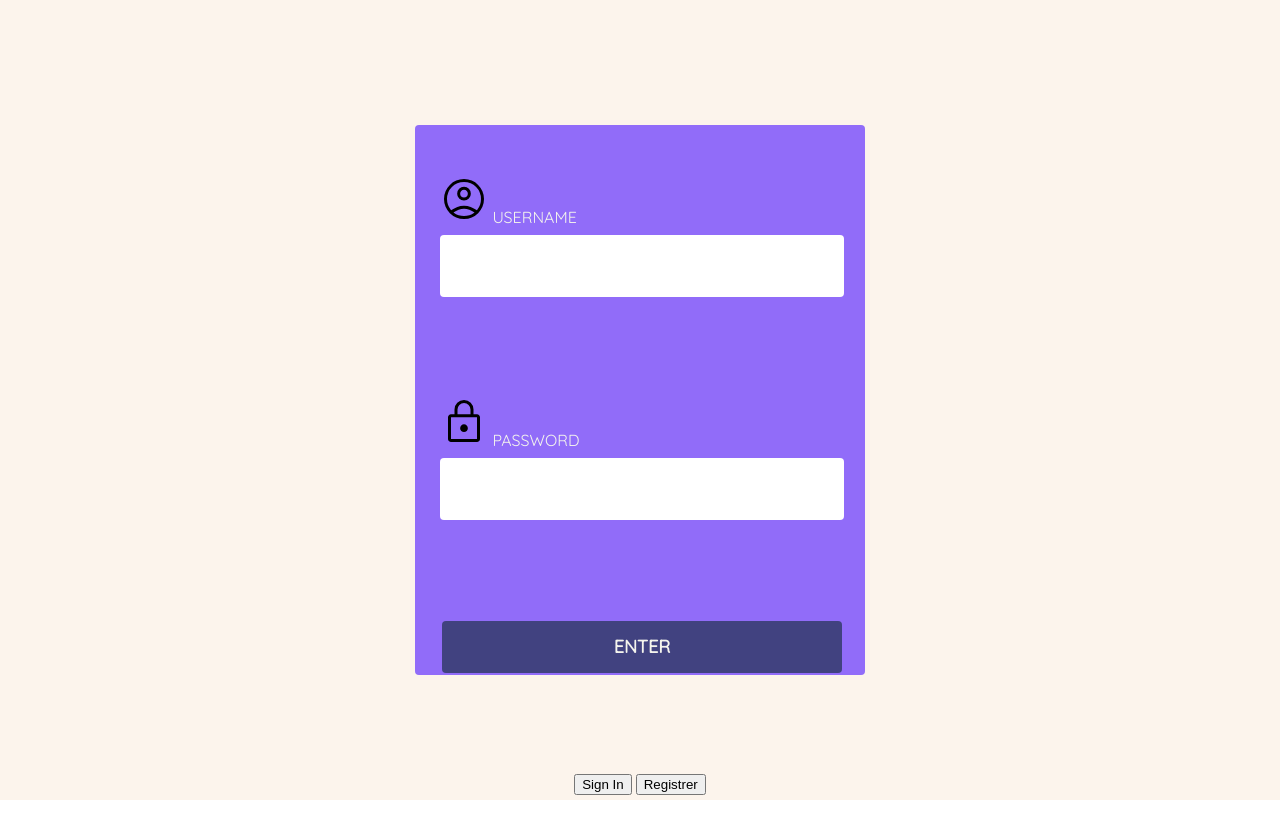
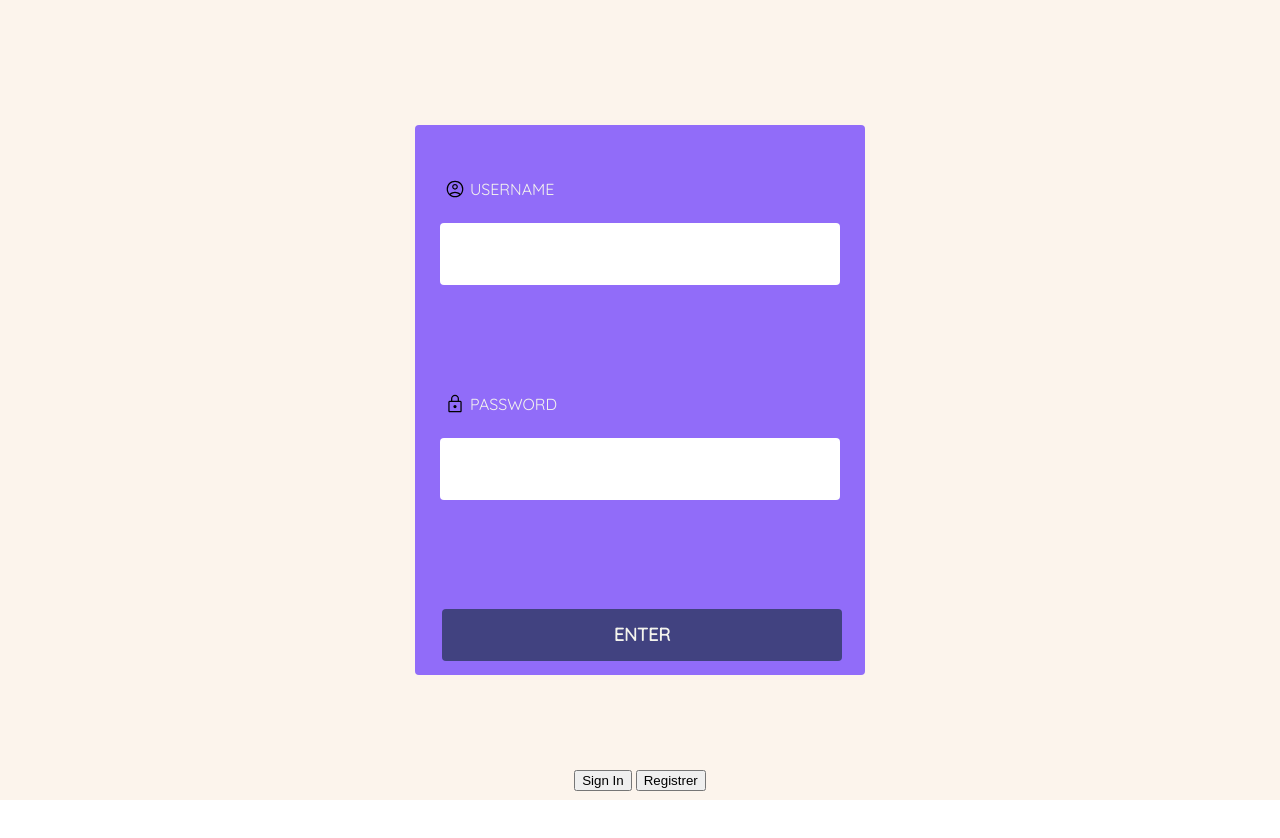
Before and after one commit to ThaliaOlvera/inicio-sesion2, a plain HTML site: page index.html in a window 1280 px wide. Drawn offline with Linux system fonts and the light colour scheme.

Commit message:
icons fixed

```diff
--- a/style.css
+++ b/style.css
@@ -39,6 +39,9 @@ body {
 }
 
 .username {
+  display: flex;
+  flex-wrap: wrap;
+
   width: 400px;
 
   font-family: var(--font);
@@ -48,22 +51,26 @@ body {
   width: 400px;
   height: 60px;
 
-  margin-top: 8px;
+  margin-top: 24px;
 
   border-radius: 4px;
   border: none;
 }
 
 .password {
+  display: flex;
+  flex-wrap: wrap;
+
+  font-family: var(--font);
+
   width: 400px;
-  font-family: var(--font);
 }
 
 .input-password {
   width: 400px;
   height: 60px;
 
-  margin-top: 8px;
+  margin-top: 24px;
 
   border-radius: 4px;
   border: none;
@@ -73,6 +80,11 @@ body {
   width: 410px;
 
   padding-left: 14px;
+}
+
+img {
+  width: 30px;
+  height: 20px;
 }
 
 label {
```
